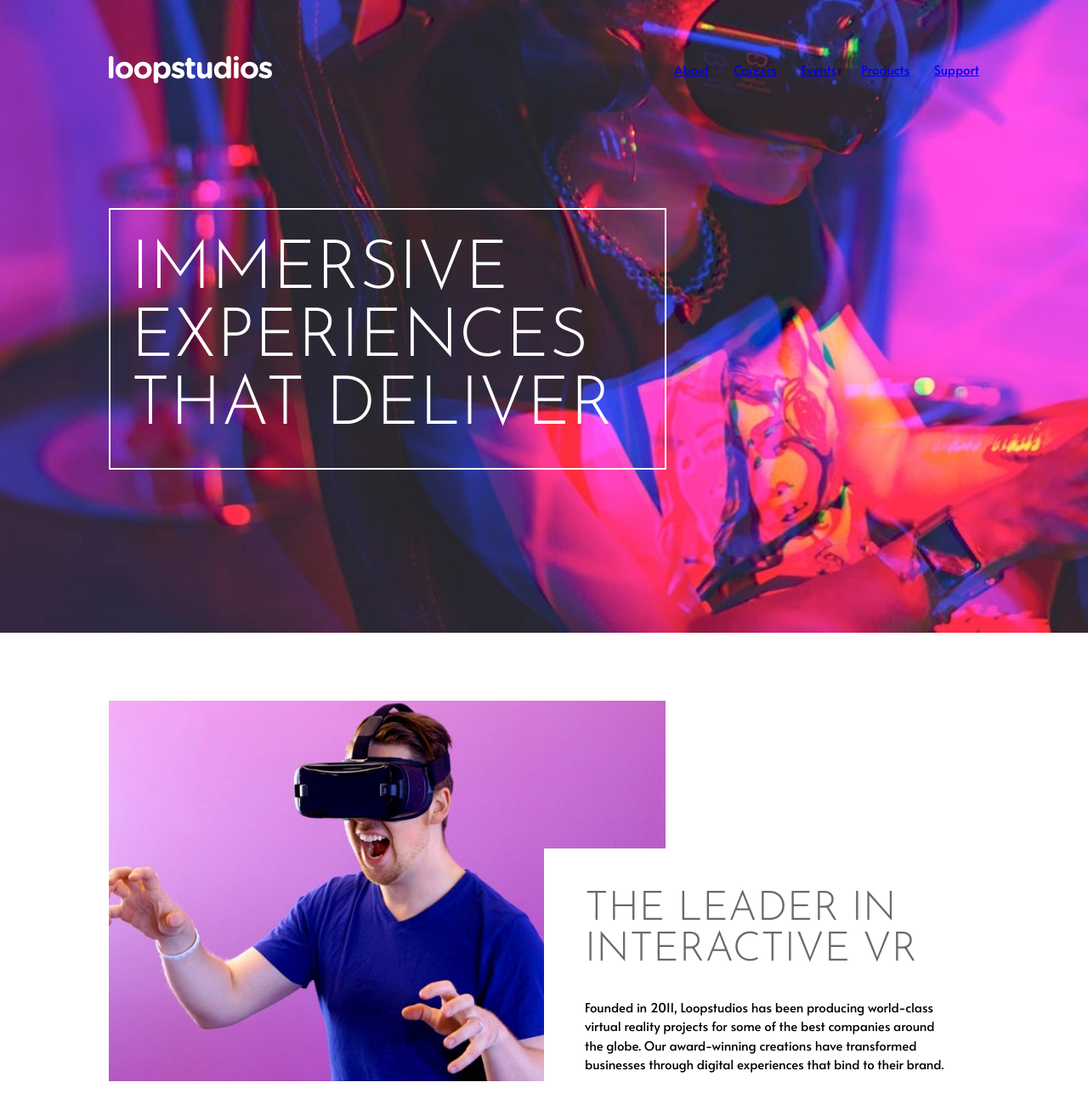
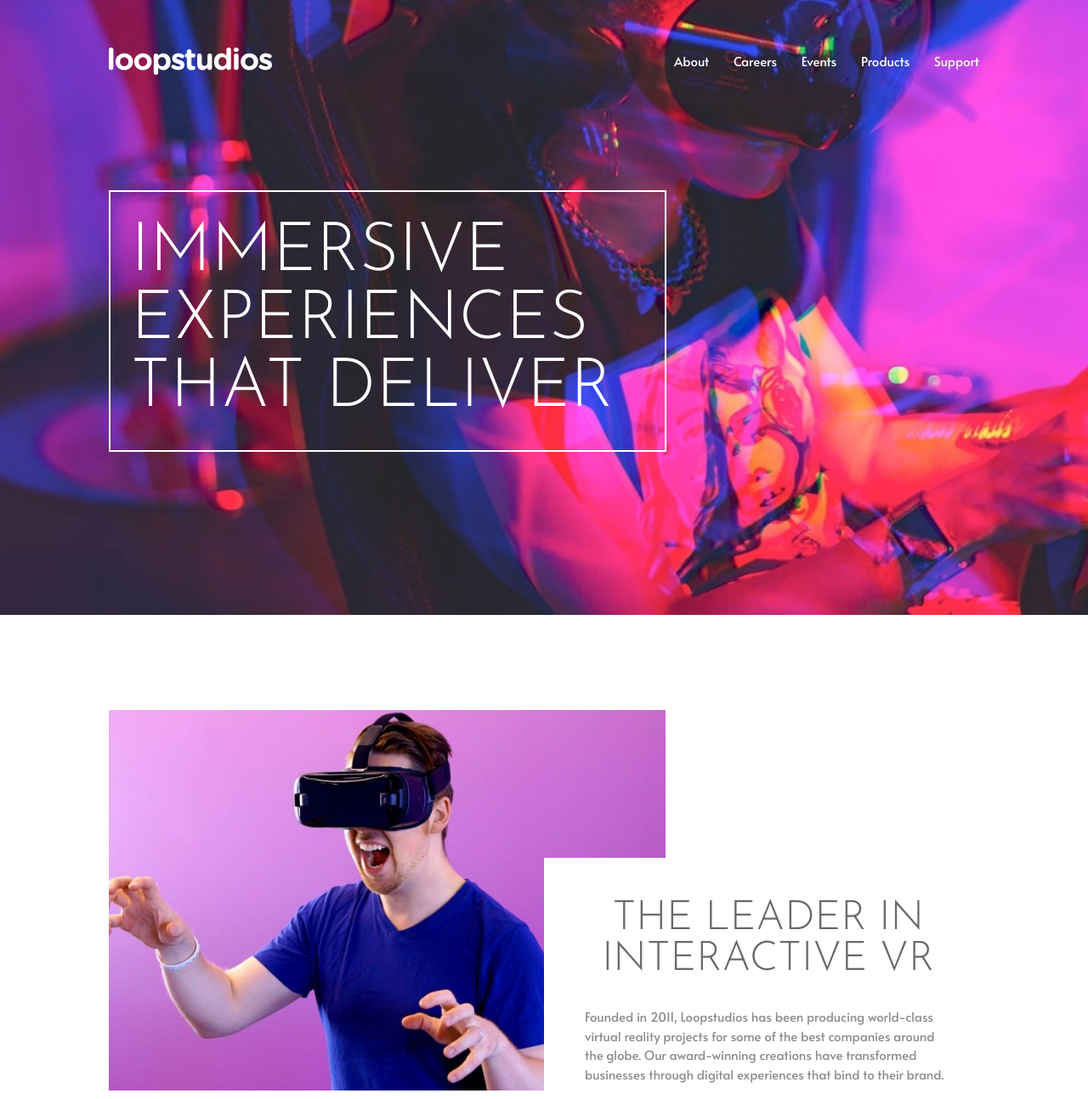
Before and after one commit to mmcampbell04/FEM---loopstudios, a website built with Parcel: page src/index.html in a window 1280 px wide. Shown: the top 1294 px of the page at 85% size. Built offline with nearby package versions, Linux system fonts and the light colour scheme.

Commit message:
tweaks to headers, resets, button etc

```diff
--- a/src/scss/components/_button.scss
+++ b/src/scss/components/_button.scss
@@ -1,9 +1,22 @@
+button {
+  background: none;
+  border: none;
+  cursor: pointer;
+}
+
 .btn {
   text-transform: uppercase;
   border: 1px solid var(--black);
   background: var(--white);
   color: var(--veryDarkGray);
   letter-spacing: 2px;
-  padding: 0.25rem 3rem;
+  padding: 0.5rem 3rem;
   margin: 0 auto;
+  transition: color 0.2s, transform 0.2s, background-color 0.2s;
 }
+
+.btn:hover,
+.btn:focus {
+  background: var(--black);
+  color: var(--white);
+}
--- a/src/scss/components/_header.scss
+++ b/src/scss/components/_header.scss
@@ -42,7 +42,7 @@ nav {
     inset: 0 0 0 0;
     padding: min(20rem, 25vh) 2rem;
     transform: translateY(-100%);
-    // transition: transform 500ms ease-in-out;
+    transition: transform 500ms ease-in-out;
   }
 
   .primary-navigation li {
--- a/src/scss/globals/_layout.scss
+++ b/src/scss/globals/_layout.scss
@@ -29,5 +29,5 @@
 
 // SECTIONS
 section {
-  margin-top: 1.5rem;
+  margin-block: 3.5rem;
 }
--- a/src/scss/globals/_resets.scss
+++ b/src/scss/globals/_resets.scss
@@ -24,9 +24,10 @@ dd {
 }
 
 /* Remove list styles on ul, ol elements with a list role, which suggests default styling will be removed */
-ul[role="list"],
-ol[role="list"],
-li {
+ul,
+ol {
+  margin: 0;
+  padding: 0;
   list-style: none;
 }
 
@@ -41,21 +42,24 @@ body {
   width: 100vw;
   text-rendering: optimizeSpeed;
   line-height: 1.5;
+  color: var(--darkGray);
   font-family: var(--font-body);
   font-size: rem.convert(15px);
   background-color: var(--white);
 }
 
 /* A elements that don't have a class get default styles */
-a:not([class]) {
-  text-decoration-skip-ink: auto;
+a {
+  text-decoration: none;
+  color: inherit;
 }
 
 /* Make images easier to work with */
 img,
 picture {
-  max-width: 100%;
+  width: 100%;
   display: block;
+  height: auto;
 }
 
 /* Inherit fonts for inputs and buttons */
@@ -64,12 +68,6 @@ button,
 textarea,
 select {
   font: inherit;
-}
-
-button {
-  background: none;
-  border: none;
-  cursor: pointer;
 }
 
 /* Remove all animations, transitions and smooth scroll for people that prefer not to see them */
--- a/src/scss/globals/_typography.scss
+++ b/src/scss/globals/_typography.scss
@@ -11,7 +11,6 @@ h4 {
   font-weight: 300;
   text-transform: uppercase;
   line-height: 1;
-  color: var(--veryDarkGray);
 }
 
 // FONT SIZES
@@ -21,11 +20,14 @@ h1 {
 
 h2 {
   font-size: clamp(1.5rem, 5vw + 1rem, 3rem);
+  color: var(--veryDarkGray);
+  text-align: center;
 }
 
 h3 {
   line-height: 1.1;
   font-size: clamp(1.25rem, 1vw + 1rem, 2.5rem);
+  color: var(--white);
 }
 
 p {
```
